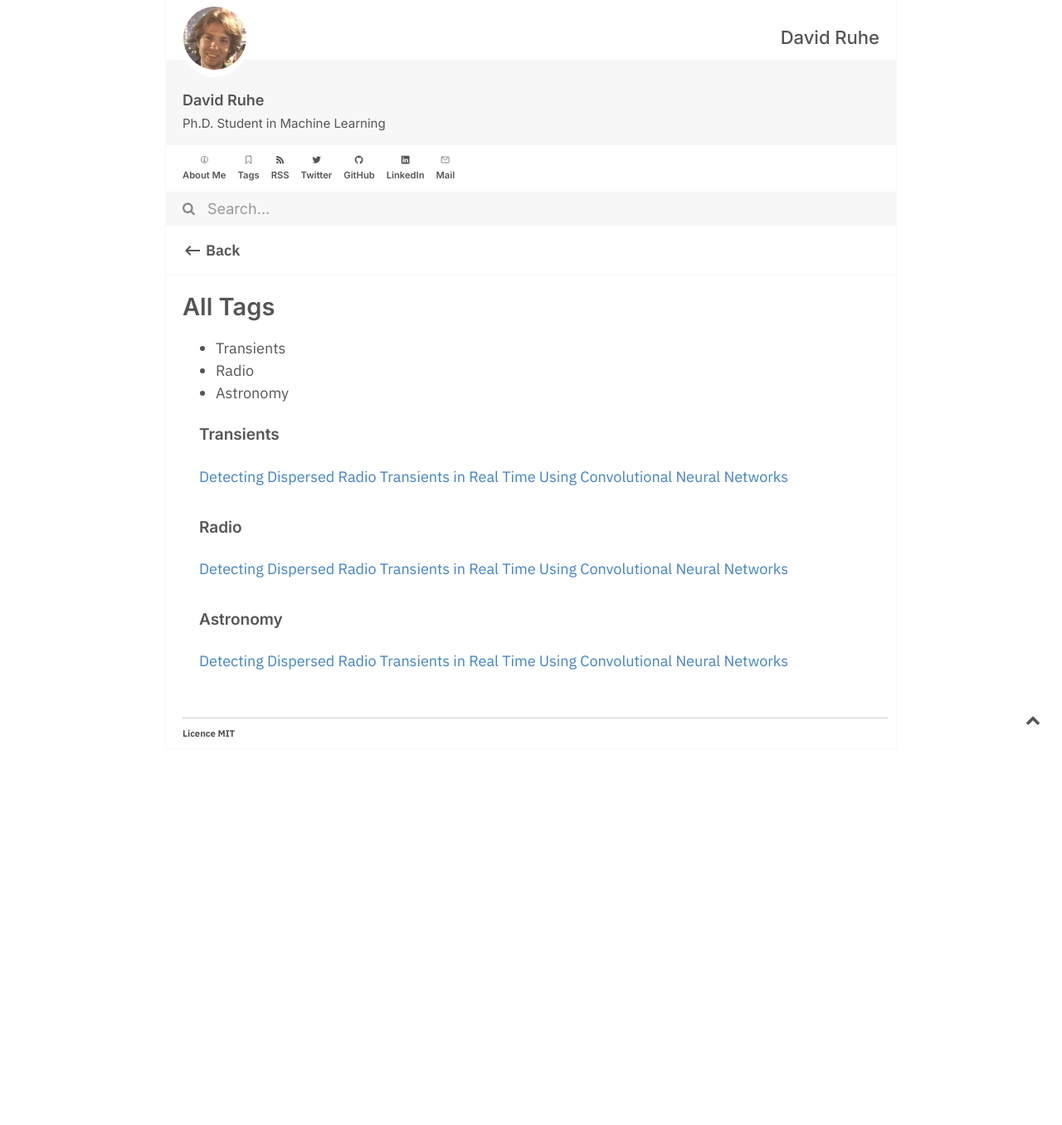
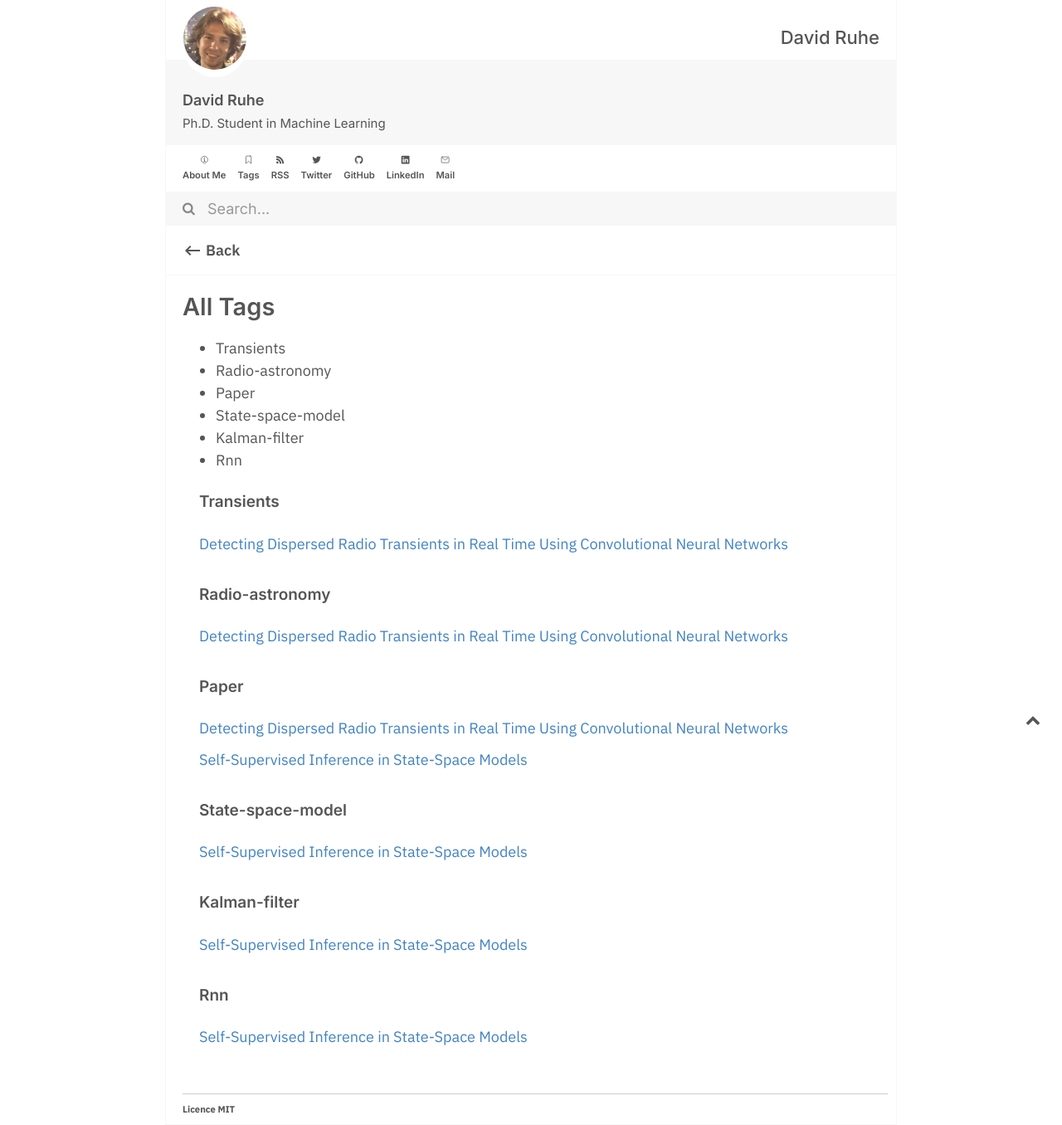
Before and after one commit to DavidRuhe/DavidRuhe.github.io, a Jekyll site: the page built from tags.md, in a window 1280 px wide. Shown: the whole page at 83% size. Built offline with Jekyll 4.4.1, drawn with Linux system fonts in a browser that asks for light colours; before the commit the page ends 903 px from its top, so only the background shows below that.

Commit message:
add new post

```diff
--- a/_notes/Detecting Dispersed Radio Transients in Real Time Using Convolutional Neural Networks.md
+++ b/_notes/Detecting Dispersed Radio Transients in Real Time Using Convolutional Neural Networks.md
@@ -1,7 +1,7 @@
 ---
 title: Detecting Dispersed Radio Transients in Real Time Using Convolutional Neural Networks
 season: summer
-tags: transients radio astronomy
+tags: transients radio-astronomy paper
 toc: true
 comments: true
 ---
--- /dev/null
+++ b/_notes/Self-Supervised Inference in State-Space Models.md
@@ -0,0 +1,15 @@
+---
+title: Self-Supervised Inference in State-Space Models
+season: summer
+tags: state-space-model kalman-filter rnn paper
+toc: true
+comments: true
+---
+
+![Figure 1](/assets/img/ssi-figure1.png)
+##### Abstract
+We perform approximate inference in state-space models with nonlinear state transitions. Without parameterizing a generative model, we apply Bayesian update formulas using a local linearity approximation parameterized by neural networks. It comes accompanied by a maximum likelihood objective that requires no supervision via uncorrupt observations or ground truth latent states. The optimization backpropagates through a recursion similar to the classical Kalman filter and smoother. Additionally, using an approximate conditional independence, we can perform smoothing without having to parameterize a separate model. In scientific applications, domain knowledge can give a linear approximation of the latent transition maps, which we can easily incorporate into our model. Usage of such domain knowledge is reflected in excellent results (despite our model's simplicity) on the chaotic Lorenz system compared to fully supervised and variational inference methods. Finally, we show competitive results on an audio denoising experiment.
+
+[[Paper Link::https://arxiv.org/abs/2107.13349]]
+
+Co-authors: Patrick Forré.
```
Also changed, not shown: assets/img/ssi-figure1.png (added).
